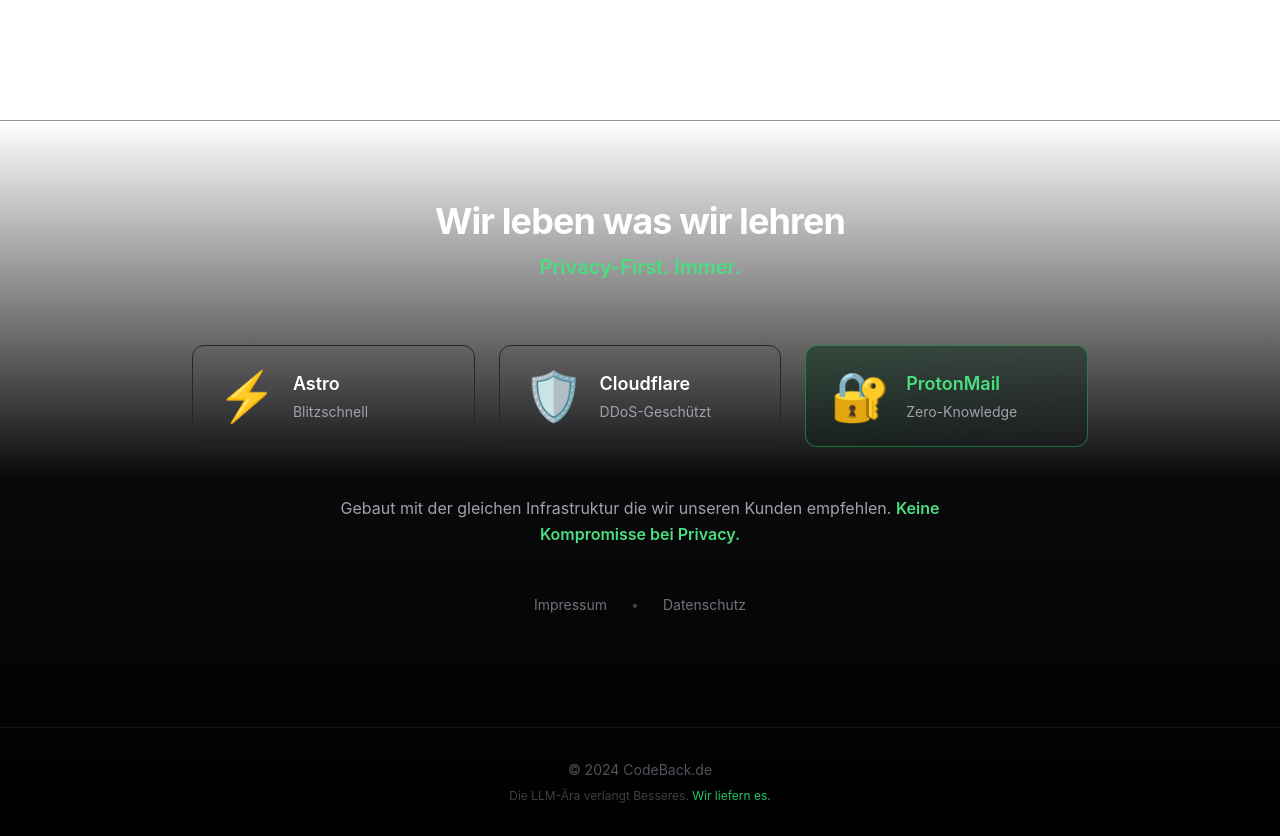
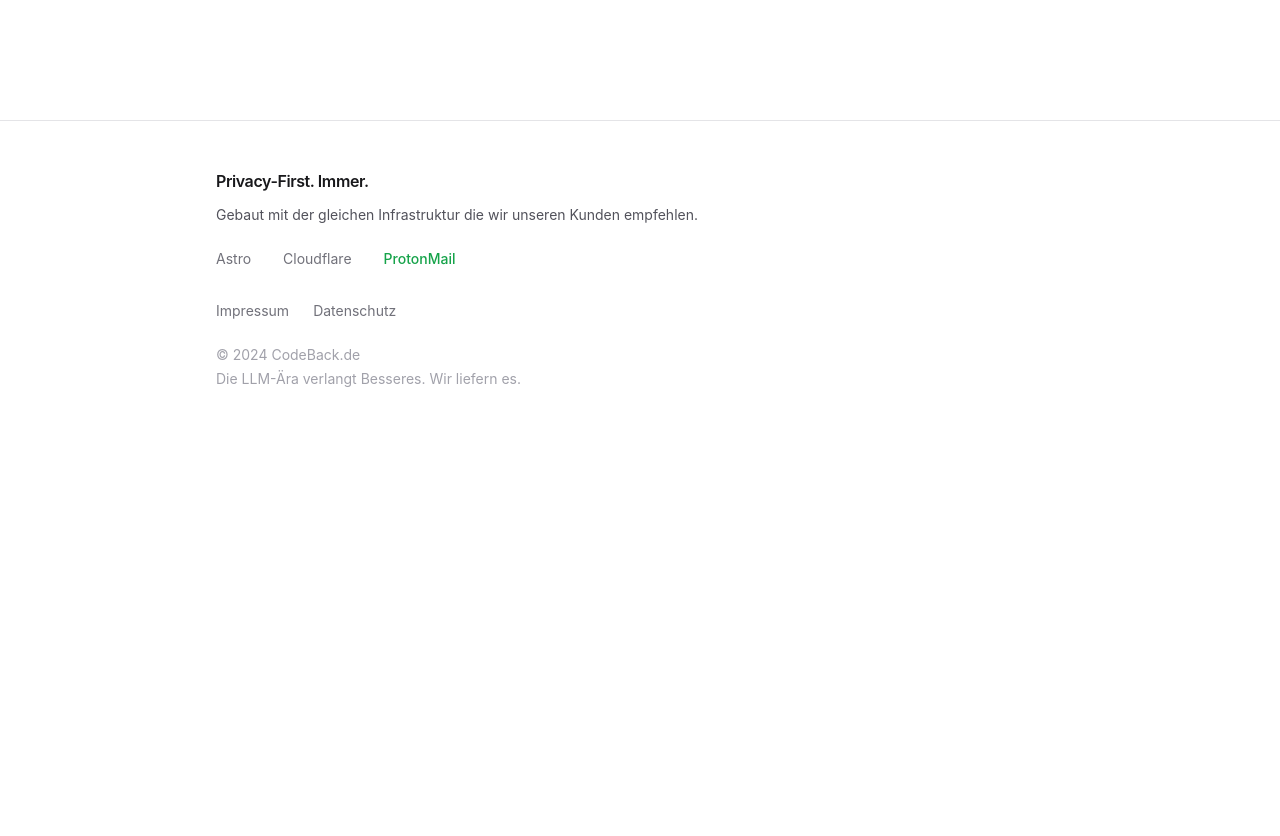
Before and after one commit to MacStenk/codeback.de, an Astro site: page / in a window 1280 px wide. Shown: the part 3200-4036 px from the top of the page. After the commit the page ends 3637 px from the top, so only its background shows below. Built offline with nearby package versions, Linux system fonts and the light colour scheme; Astro itself is replaced by a stand-in of ours.

Commit message:
fix: footer auf minimales design aktualisiert

```diff
--- a/src/components/Footer.astro
+++ b/src/components/Footer.astro
@@ -1,111 +1,34 @@
 ---
-// Footer.astro - Modern & Deutsch
+// Footer.astro - Clean & Minimal
 ---
 
-<footer class="relative border-t border-zinc-800/50 mt-32 overflow-hidden">
-  <!-- Background Effect -->
-  <div
-    class="absolute inset-0 bg-gradient-to-t from-black via-zinc-950 to-transparent"
-  >
-  </div>
+<footer class="border-t border-zinc-200 mt-32">
+  <div class="max-w-4xl mx-auto px-6 py-12">
+    <!-- Main Content -->
+    <div class="mb-8">
+      <h3 class="font-semibold mb-3">Privacy-First. Immer.</h3>
+      <p class="text-sm text-zinc-600 mb-6">
+        Gebaut mit der gleichen Infrastruktur die wir unseren Kunden empfehlen.
+      </p>
 
-  <div class="relative z-10 max-w-6xl mx-auto px-4 py-20">
-    <!-- Main Content -->
-    <div class="text-center mb-16">
-      <h3 class="text-4xl font-bold text-white mb-3">
-        Wir leben was wir lehren
-      </h3>
-      <p class="text-xl text-green-400 font-semibold">Privacy-First. Immer.</p>
-    </div>
-
-    <!-- Tech Stack Grid -->
-    <div class="grid md:grid-cols-3 gap-6 max-w-4xl mx-auto mb-12">
-      <!-- Astro -->
-      <div
-        class="group relative p-6 rounded-xl glass border border-zinc-800 hover:border-zinc-700 transition-all duration-300 hover:scale-105"
-      >
-        <div class="flex items-center gap-4">
-          <div class="text-5xl">⚡</div>
-          <div class="text-left">
-            <div class="text-white font-semibold text-lg mb-1">Astro</div>
-            <div class="text-zinc-400 text-sm">Blitzschnell</div>
-          </div>
-        </div>
-        <div
-          class="absolute inset-0 rounded-xl bg-zinc-700/20 blur-xl opacity-0 group-hover:opacity-100 transition-opacity"
-        >
-        </div>
-      </div>
-
-      <!-- Cloudflare -->
-      <div
-        class="group relative p-6 rounded-xl glass border border-zinc-800 hover:border-zinc-700 transition-all duration-300 hover:scale-105"
-      >
-        <div class="flex items-center gap-4">
-          <div class="text-5xl">🛡️</div>
-          <div class="text-left">
-            <div class="text-white font-semibold text-lg mb-1">Cloudflare</div>
-            <div class="text-zinc-400 text-sm">DDoS-Geschützt</div>
-          </div>
-        </div>
-        <div
-          class="absolute inset-0 rounded-xl bg-zinc-700/20 blur-xl opacity-0 group-hover:opacity-100 transition-opacity"
-        >
-        </div>
-      </div>
-
-      <!-- ProtonMail (Highlighted) -->
-      <div
-        class="group relative p-6 rounded-xl bg-gradient-to-br from-green-950/50 to-zinc-900/50 border border-green-500/50 hover:border-green-400 transition-all duration-300 hover:scale-105"
-      >
-        <div class="flex items-center gap-4">
-          <div class="text-5xl">🔐</div>
-          <div class="text-left">
-            <div class="text-green-400 font-semibold text-lg mb-1">
-              ProtonMail
-            </div>
-            <div class="text-zinc-400 text-sm">Zero-Knowledge</div>
-          </div>
-        </div>
-        <div
-          class="absolute inset-0 rounded-xl bg-green-500/20 blur-xl opacity-0 group-hover:opacity-100 transition-opacity glow-effect"
-        >
-        </div>
+      <!-- Tech Stack -->
+      <div class="flex gap-8 text-sm text-zinc-500">
+        <span>Astro</span>
+        <span>Cloudflare</span>
+        <span class="text-green-600 font-medium">ProtonMail</span>
       </div>
     </div>
 
-    <!-- Promise Text -->
-    <p
-      class="text-center text-zinc-400 max-w-2xl mx-auto leading-relaxed mb-12"
-    >
-      Gebaut mit der gleichen Infrastruktur die wir unseren Kunden empfehlen.
-      <span class="text-green-400 font-semibold"
-        >Keine Kompromisse bei Privacy.</span
-      >
-    </p>
+    <!-- Legal -->
+    <div class="flex gap-6 text-sm text-zinc-500 mb-6">
+      <a href="/impressum" class="hover:text-zinc-900">Impressum</a>
+      <a href="/datenschutz" class="hover:text-zinc-900">Datenschutz</a>
+    </div>
 
-    <!-- Legal Links -->
-    <div class="flex justify-center gap-6 text-sm mb-8">
-      <a href="/impressum" class="text-zinc-500 hover:text-green-400 transition"
-        >Impressum</a
-      >
-      <span class="text-zinc-700">•</span>
-      <a
-        href="/datenschutz"
-        class="text-zinc-500 hover:text-green-400 transition">Datenschutz</a
-      >
-    </div>
-  </div>
-
-  <!-- Bottom Bar -->
-  <div class="relative z-10 border-t border-zinc-800/50 py-8">
-    <div class="max-w-6xl mx-auto px-4 text-center">
-      <p class="text-zinc-600 text-sm mb-2">© 2024 CodeBack.de</p>
-      <p class="text-zinc-700 text-xs">
-        Die LLM-Ära verlangt Besseres. <span class="text-green-500"
-          >Wir liefern es.</span
-        >
-      </p>
+    <!-- Copyright -->
+    <div class="text-sm text-zinc-400">
+      <p>© 2024 CodeBack.de</p>
+      <p class="mt-1">Die LLM-Ära verlangt Besseres. Wir liefern es.</p>
     </div>
   </div>
 </footer>
```
